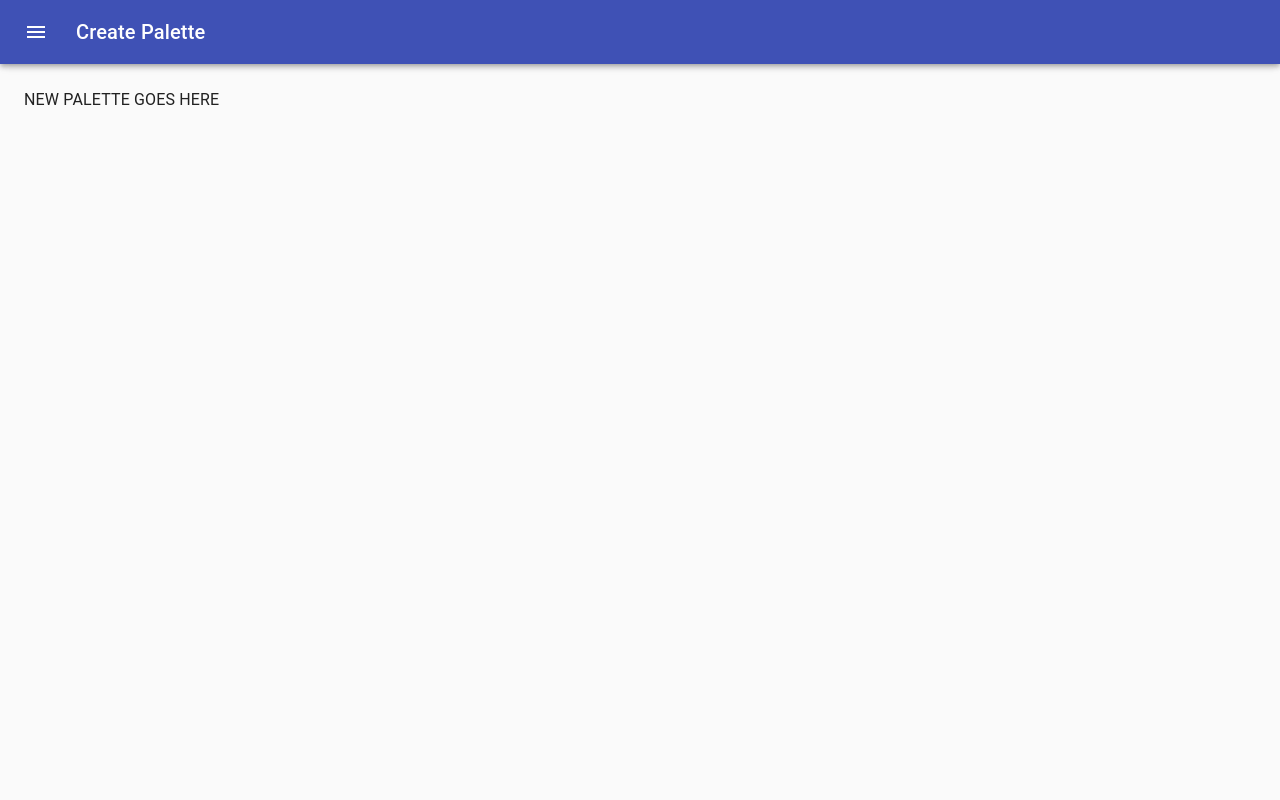
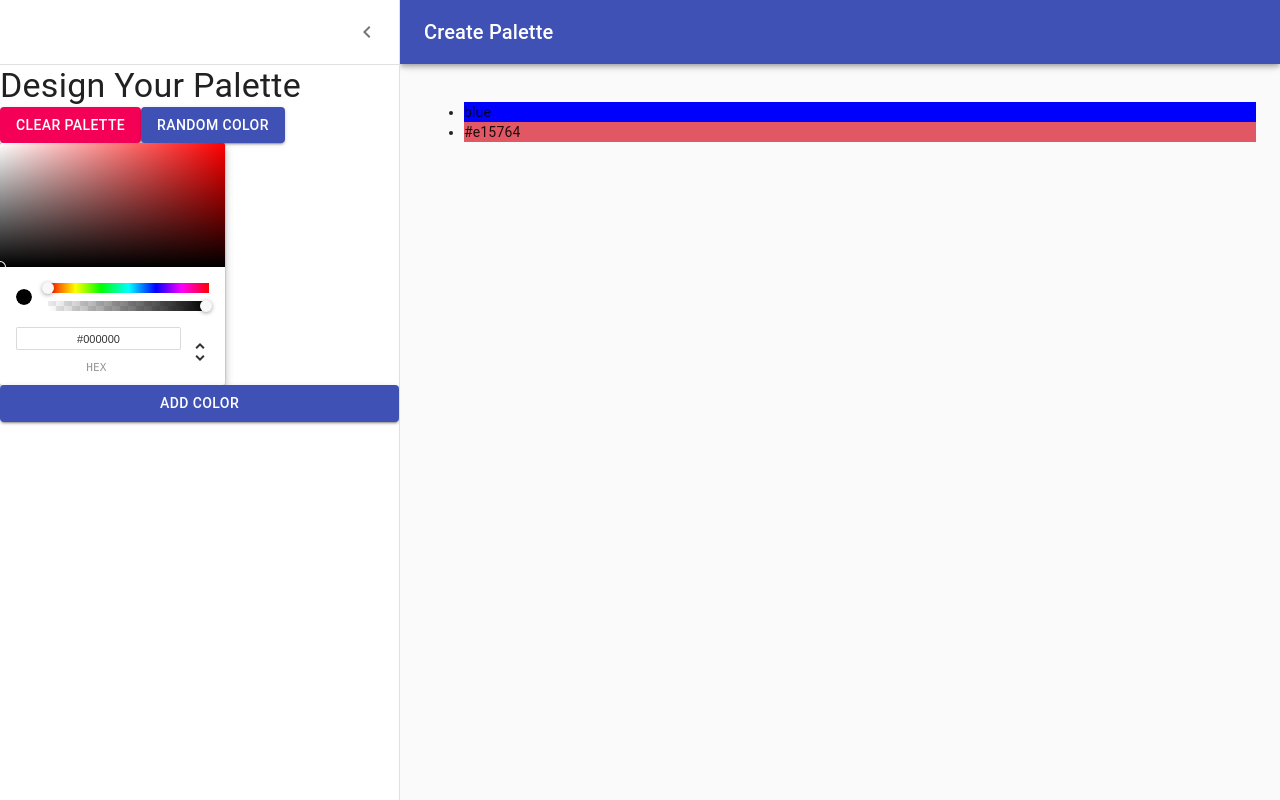
Before and after one commit to RedBalloon24/react-colors, a React (Create React App) app in the folder react-colors/: page /palette/new in a window 1280 px wide. Built offline with nearby package versions, Linux system fonts and the light colour scheme.

Commit message:
add chromepicker to drawer

```diff
--- a/react-colors/package.json
+++ b/react-colors/package.json
@@ -13,6 +13,7 @@
     "clsx": "^1.1.1",
     "rc-slider": "^9.3.1",
     "react": "^16.13.1",
+    "react-color": "^2.18.1",
     "react-copy-to-clipboard": "^5.0.2",
     "react-dom": "^16.13.1",
     "react-router-dom": "^5.2.0",
--- a/react-colors/src/components/NewPaletteForm.js
+++ b/react-colors/src/components/NewPaletteForm.js
@@ -1,23 +1,42 @@
 import React, { Component } from 'react';
 import clsx from 'clsx';
 import { withStyles } from '@material-ui/core/styles';
-import { Drawer, CssBaseline, AppBar, Toolbar, Typography, Divider, IconButton } from '@material-ui/core';
+import { Drawer, CssBaseline, AppBar, Toolbar, Typography, Divider, IconButton, Button } from '@material-ui/core';
 import MenuIcon from '@material-ui/icons/Menu';
 import ChevronLeftIcon from '@material-ui/icons/ChevronLeft';
 import styles from '../styles/NewPaletteFormStyles';
+import { ChromePicker } from 'react-color';
 
 class NewPaletteForm extends Component {
-	state = {
-		open: false
-	};
+  constructor(props) {
+    super(props);
+    this.state = {
+      open: true,
+      currentColor: "burgundy",
+      colors: ["blue", "#e15764" ]
+    };
+    this.handleDrawerOpen = this.handleDrawerOpen.bind(this);
+    this.handleDrawerClose = this.handleDrawerClose.bind(this);
+    this.updateCurrentColor = this.updateCurrentColor.bind(this);
+    this.addNewColor = this.addNewColor.bind(this);
 
-	handleDrawerOpen = () => {
+  }
+
+	handleDrawerOpen() {
 		this.setState({ open: true });
 	};
 
-	handleDrawerClose = () => {
+	handleDrawerClose() {
 		this.setState({ open: false });
 	};
+
+  updateCurrentColor(newColor) {
+    this.setState({ currentColor: newColor.hex })
+  }
+
+  addNewColor() {
+    this.setState({ colors: [...this.state.colors, this.state.currentColor] });
+  }
 
 	render() {
 		const { classes } = this.props;
@@ -61,6 +80,23 @@ class NewPaletteForm extends Component {
 						</IconButton>
 					</div>
 					<Divider />
+          <Typography variant="h4">Design Your Palette</Typography>
+          <div>
+            <Button variant="contained" color="secondary">Clear Palette</Button>
+            <Button variant="contained" color="primary">Random Color</Button>
+          </div>
+          <ChromePicker
+            color={this.state.currentColor}
+            onChangeComplete={this.updateCurrentColor}
+          />
+          <Button
+            variant="contained"
+            color="primary"
+            style={{ backgroundColor: this.state.currentColor }}
+            onClick={this.addNewColor}
+          >
+            Add Color
+          </Button>
 				</Drawer>
 				<main
 					className={clsx(classes.content, {
@@ -68,7 +104,11 @@ class NewPaletteForm extends Component {
 					})}
 				>
 					<div className={classes.drawerHeader} />
-					<Typography paragraph>NEW PALETTE GOES HERE</Typography>
+          <ul>
+            {this.state.colors.map(color => (
+              <li style={{ backgroundColor: color}}>{color}</li>
+            ))}
+          </ul>
 				</main>
 			</div>
 		);
--- a/react-colors/src/styles/NewPaletteFormStyles.js
+++ b/react-colors/src/styles/NewPaletteFormStyles.js
@@ -1,4 +1,4 @@
-const drawerWidth = 240;
+const drawerWidth = 400;
 
 const styles = (theme) => ({
 	root: {
```
Also changed, not shown: 1 other file (tests, documents, lock files or other folders).
